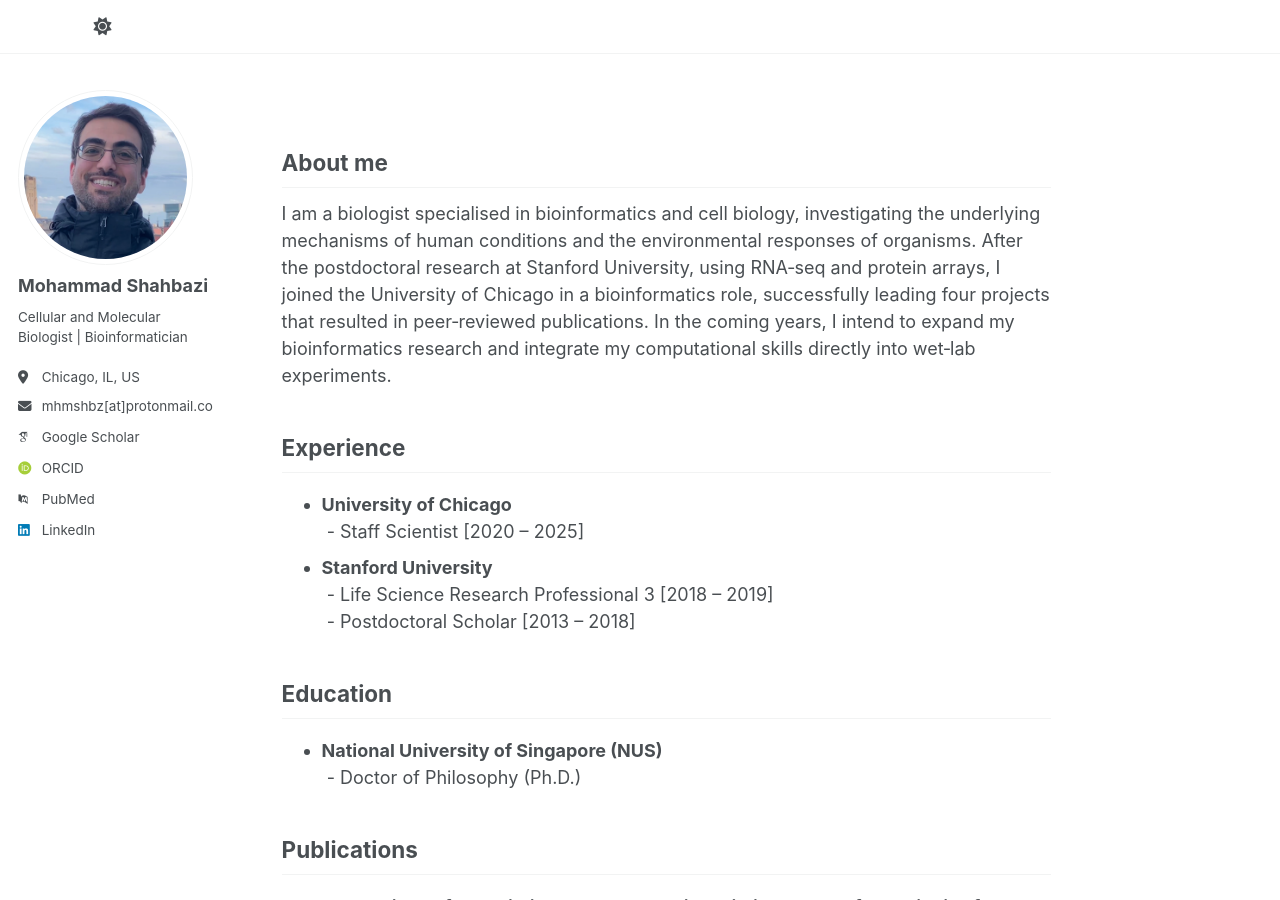
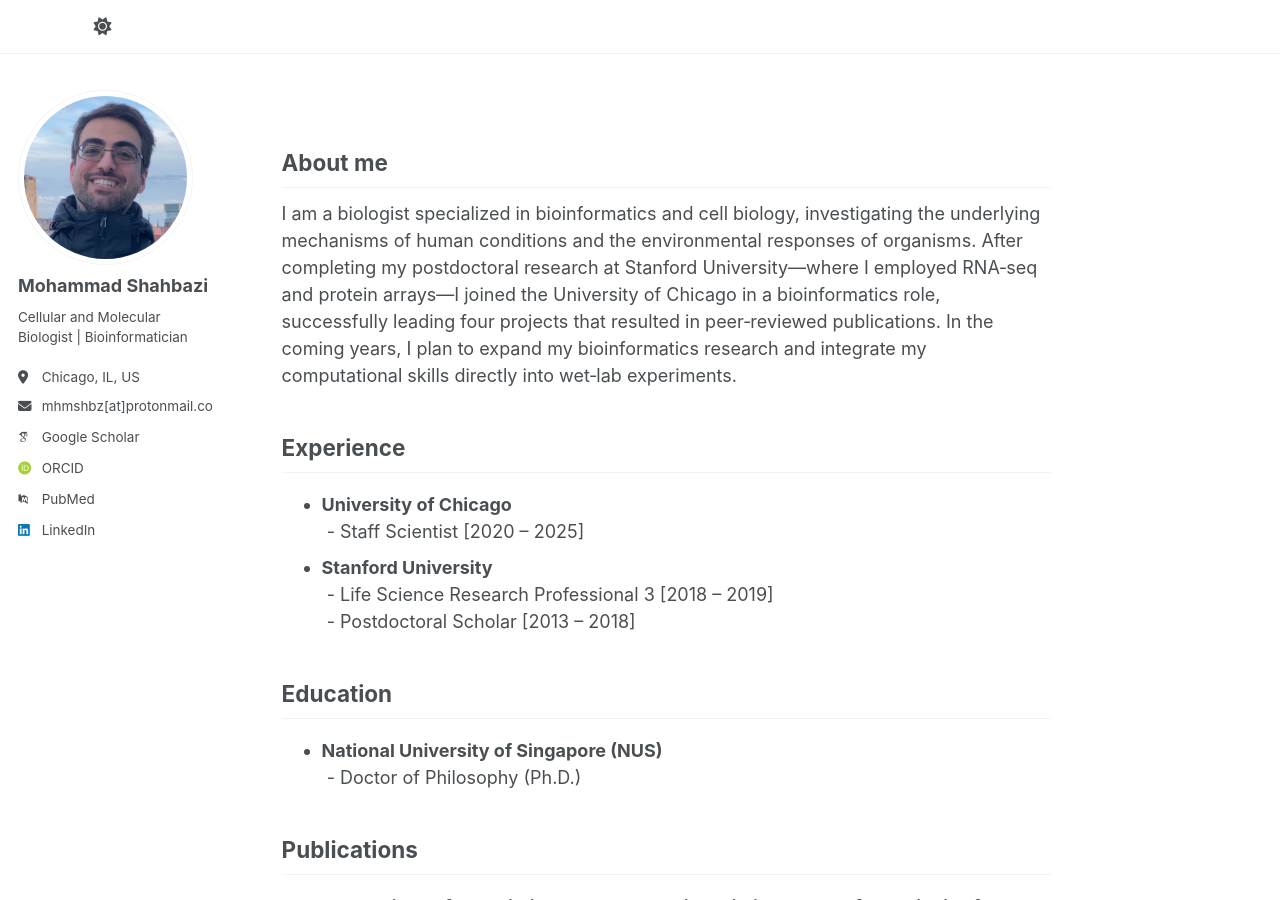
Before and after one commit to shahbazi-m/shahbazi-m.github.io, a Jekyll site: the page built from _pages/about.md, in a window 1280 px wide and 900 px high. Built offline with Jekyll 4.4.1, drawn with Linux system fonts in a browser that asks for light colours; some web fonts are replaced; a script that is not in the unit is left out.

Commit message:
Update about.md

```diff
--- a/_pages/about.md
+++ b/_pages/about.md
@@ -8,7 +8,7 @@ redirect_from:
 ---
 About me
 ------
-I am a biologist specialised in bioinformatics and cell biology, investigating the underlying mechanisms of human conditions and the environmental responses of organisms. After the postdoctoral research at Stanford University, using RNA‑seq and protein arrays, I joined the University of Chicago in a bioinformatics role, successfully leading four projects that resulted in peer‑reviewed publications. In the coming years, I intend to expand my bioinformatics research and integrate my computational skills directly into wet‑lab experiments.
+I am a biologist specialized in bioinformatics and cell biology, investigating the underlying mechanisms of human conditions and the environmental responses of organisms. After completing my postdoctoral research at Stanford University—where I employed RNA‑seq and protein arrays—I joined the University of Chicago in a bioinformatics role, successfully leading four projects that resulted in peer‑reviewed publications. In the coming years, I plan to expand my bioinformatics research and integrate my computational skills directly into wet‑lab experiments.
 
 Experience
 ------
```
